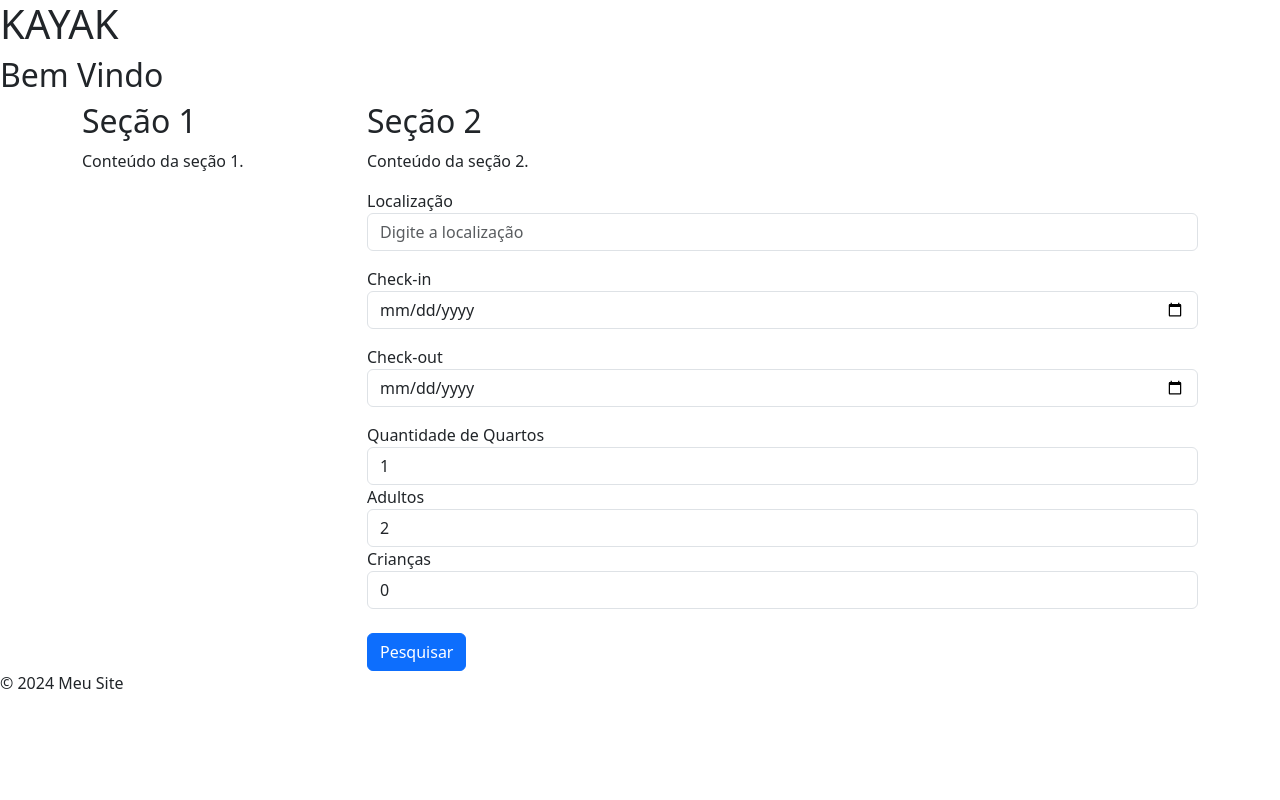
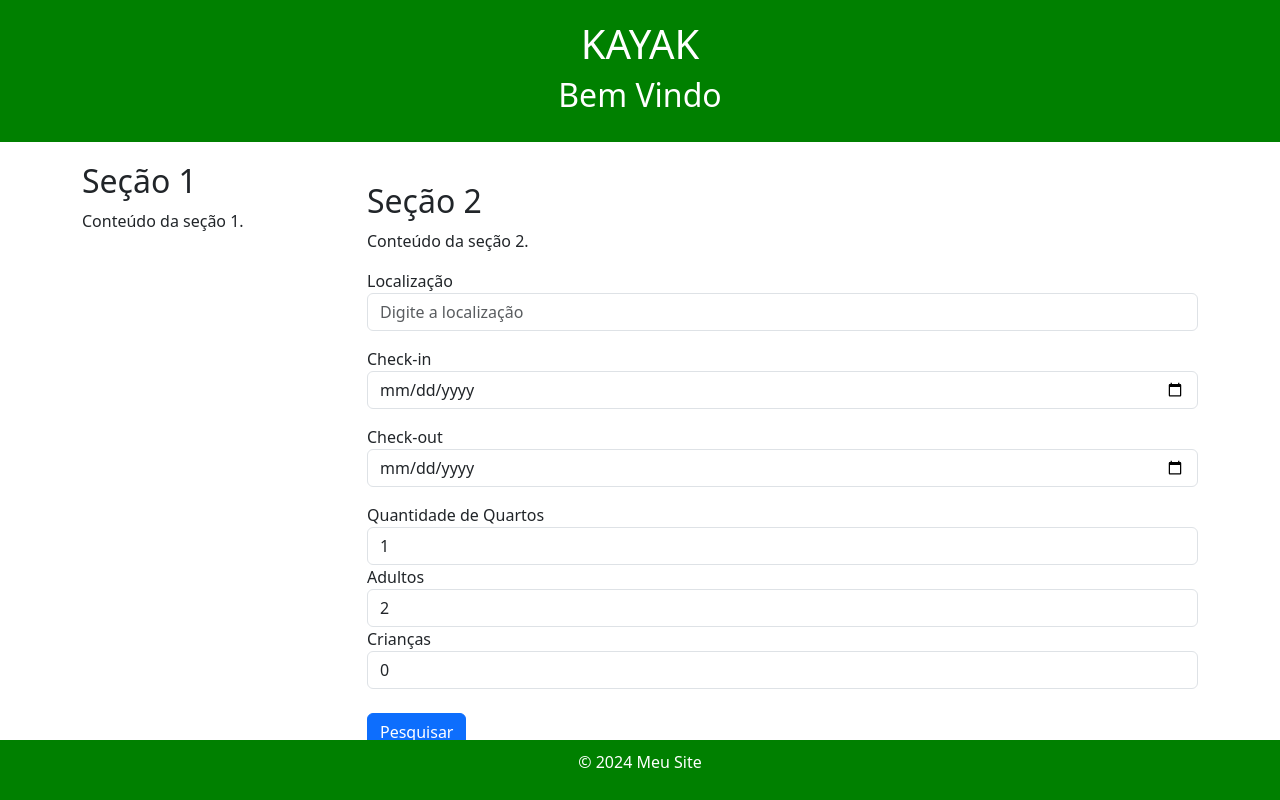
Before and after one commit to Pousada-Quinta-do-Ypua/Version-0.1, a plain HTML site: page Pousada_Ypua/index.html in a window 1280 px wide. Drawn offline with nearby package versions, Linux system fonts and the light colour scheme; a script that the page names is missing.

Commit message:
personalizando estilo

```diff
--- a/Pousada_Ypua/CSS/styles.css
+++ b/Pousada_Ypua/CSS/styles.css
@@ -1,3 +1,24 @@
-h1{
-    color:green
+body {
+    background-color: #f8f9fa;
 }
+header {
+    background-color: green;
+    color: white;
+    padding: 20px 0;
+    text-align: center;
+}
+footer {
+    background-color: green;
+    color: white;
+    text-align: center;
+    padding: 10px 0;
+    position: fixed;
+    width: 100%;
+    bottom: 0;
+}
+main {
+    padding: 20px 0;
+}
+.container {
+    margin-top: 20px;
+}
```
